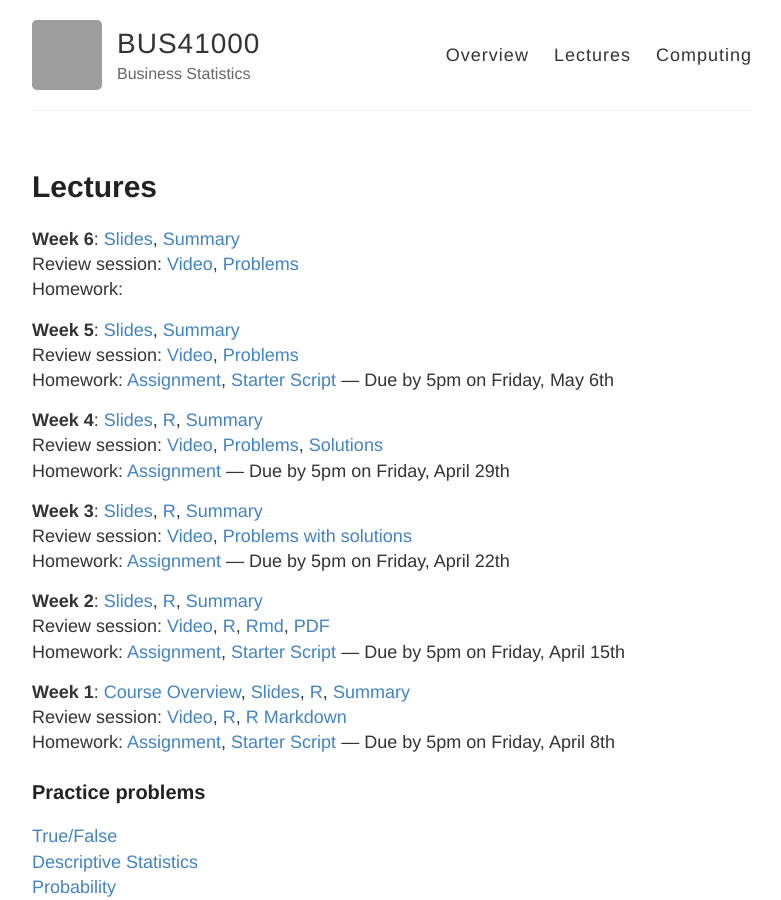
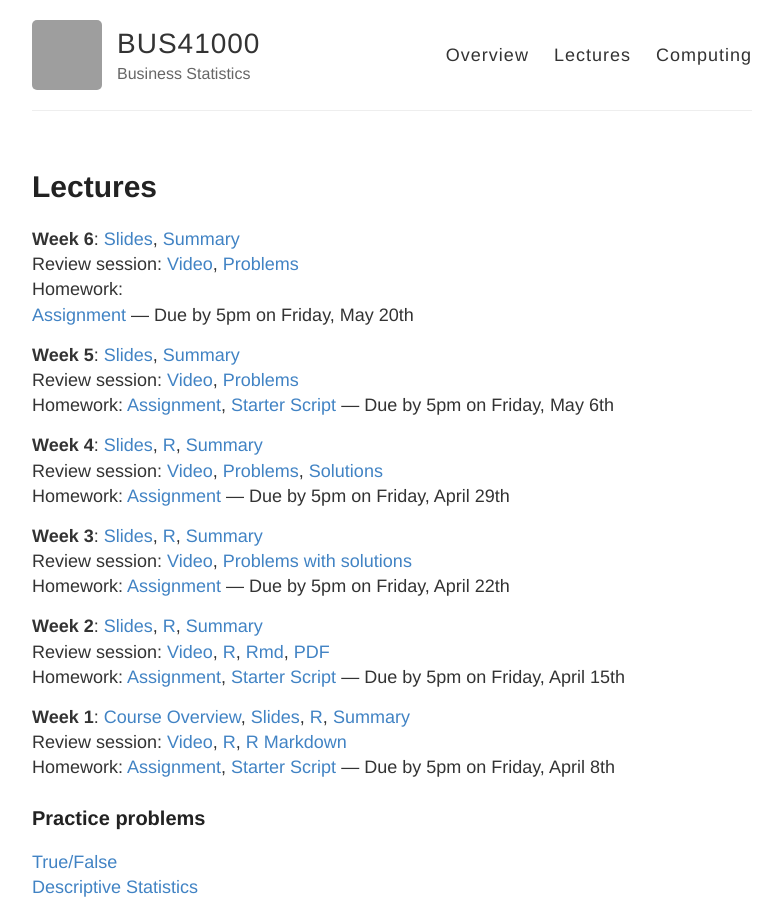
Before and after one commit to mlakolar/BUS41000, a Jekyll site: the page built from lectures.md, in a window 1280 px wide and 900 px high. Shown: the whole window, without its empty margins (248-1029 px from the left). Built offline with Jekyll 4.4.1, drawn with Linux system fonts in a browser that asks for light colours; grey boxes are pictures that could not be loaded.

Commit message:
Update lectures.md

```diff
--- a/lectures.md
+++ b/lectures.md
@@ -11,7 +11,8 @@
 [Video](),
 [Problems]()
 Homework:
-
+[Assignment](https://piazza.com/class_profile/get_resource/ihbf4oo8gc36od/invzveb921e61k) ---
+Due by 5pm on Friday, May 20th
 
 **Week 5**:
 [Slides](https://github.com/mlakolar/BUS41000/raw/master/slides/05_lecture.pdf),
```
